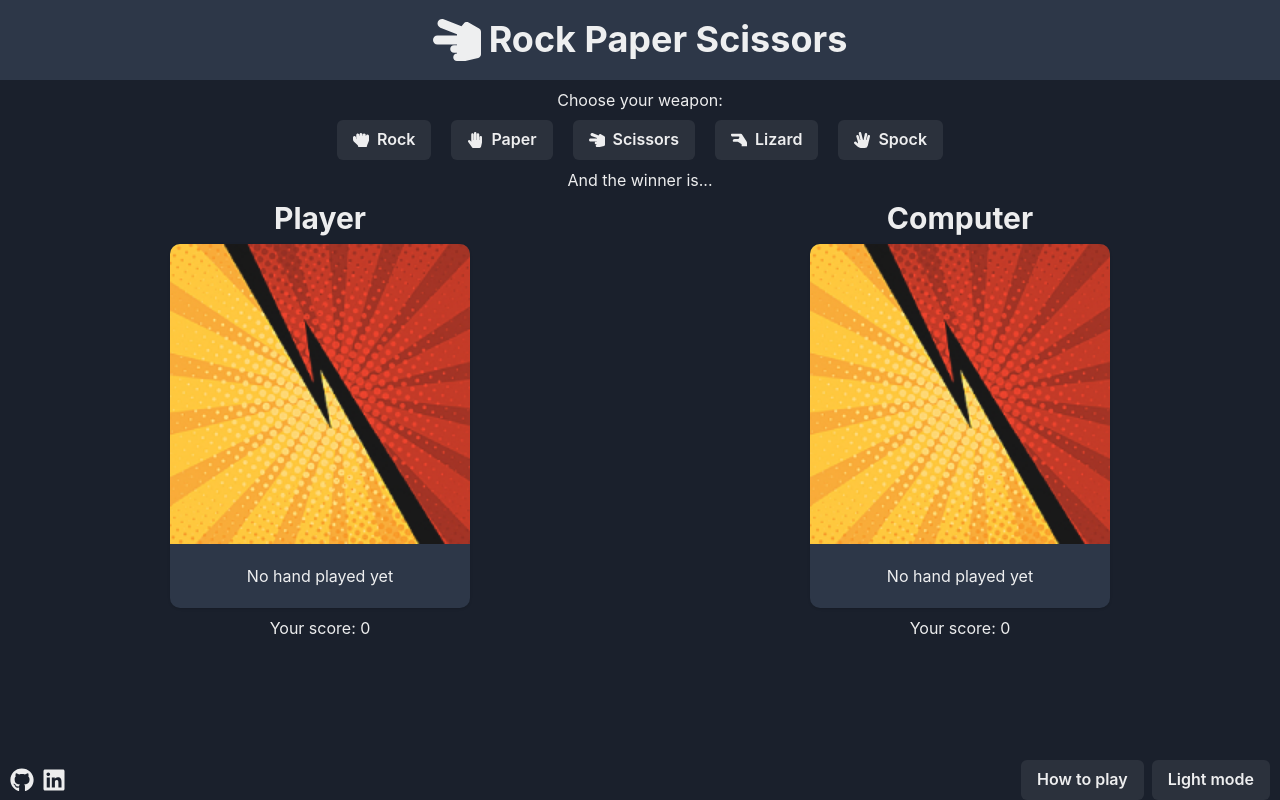
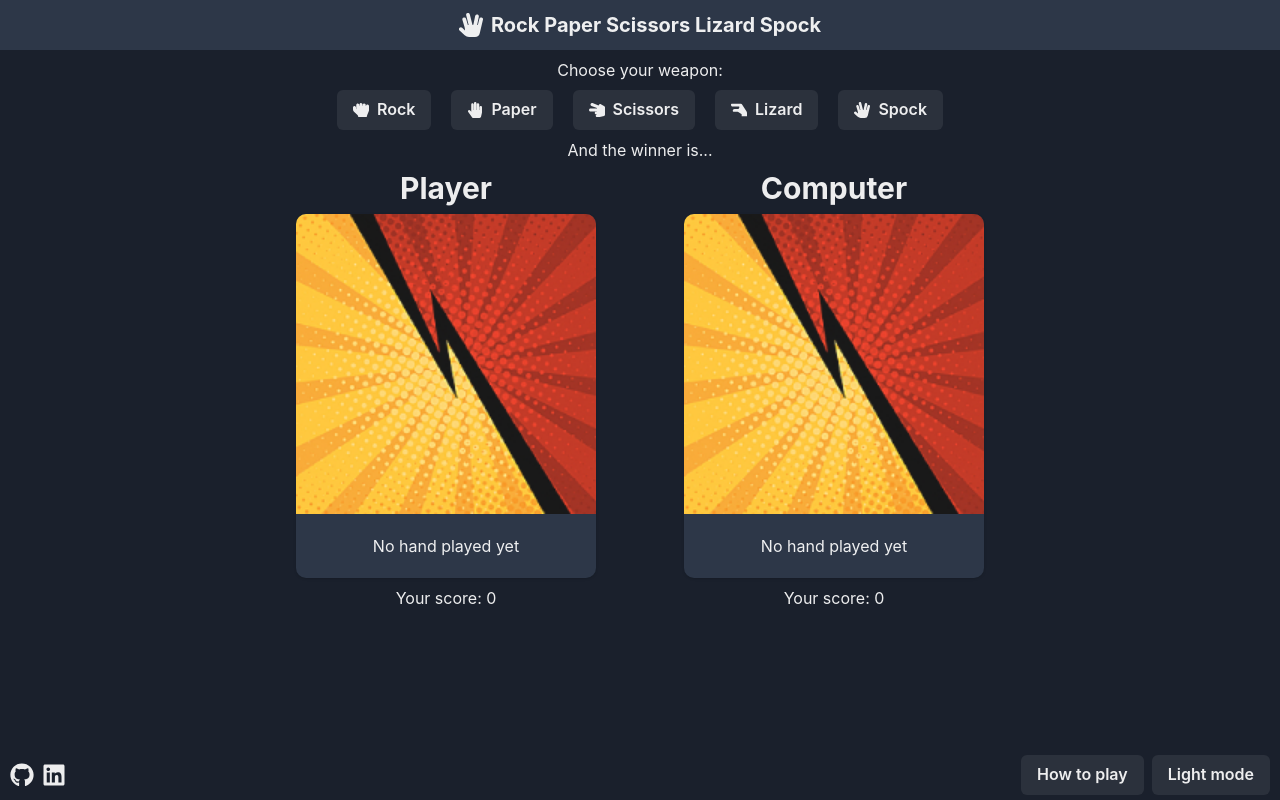
Before and after one commit to Netanel-Mordakhay/Rock-Paper-Scissors-Lizard-Spock, a React (Vite) app: page / in a window 1280 px wide. Built offline with nearby package versions, Linux system fonts and the light colour scheme.

Commit message:
Cards layout changes

```diff
--- a/src/App.tsx
+++ b/src/App.tsx
@@ -1,4 +1,4 @@
-import { Grid, GridItem, useColorModeValue } from "@chakra-ui/react";
+import { Grid, GridItem, HStack, useColorModeValue } from "@chakra-ui/react";
 import Header from "./components/Header";
 import FooterBar from "./components/FooterBar";
 import OptionButton from "./components/OptionButton";
@@ -52,16 +52,16 @@ function App() {
         templateAreas={{
           base: `"header header"
                   "info info"
-                  "user computer"
+                  "main main"
                   "footer footer"`,
           lg: `"header header"
                 "info info"
-                "user computer"
+                "main main"
                 "footer footer"`,
         }}
         gridTemplateRows={{
           base: "repeat(4, auto)",
-          lg: "80px 120px 1fr auto",
+          lg: "50px 120px 1fr 50px",
         }}
         gridTemplateColumns={{ base: '"repeat(2, 1fr)"', lg: "repeat(2, 1fr)" }}
         minHeight="100vh"
@@ -75,20 +75,21 @@ function App() {
             onSelectChoice={(choice) => handlePlayerChoice(choice)}
           />
         </GridItem>
-        <GridItem area={"user"} className="centered">
+        <GridItem area={"main"}>
+          <HStack className="centered">
             <PlayerInfo
               title="Player"
               currentChoice={gameState.playerChoice}
               currentScore={gameState.playerScore}
             />
-        </GridItem>
-        <GridItem area={"computer"} className="centered">
             <PlayerInfo
               title="Computer"
               currentChoice={gameState.computerChoice}
               currentScore={gameState.computerScore}
             />
+          </HStack>
         </GridItem>
+
         <GridItem area={"footer"} className="contentBox">
           <FooterBar />
         </GridItem>
--- a/src/components/Header.tsx
+++ b/src/components/Header.tsx
@@ -1,13 +1,13 @@
 import { Heading, HStack } from "@chakra-ui/react";
-import { FaHandScissors } from "react-icons/fa";
+import { FaHandSpock } from "react-icons/fa";
 import "animate.css";
 
 const Header = () => {
   return (
     <HStack className="header-container animate__animated animate__fadeInDown">
-      <FaHandScissors className="logo-icon" />
-      <Heading as="h1" size="xl">
-        Rock Paper Scissors
+      <FaHandSpock className="logo-icon" />
+      <Heading as="h1" size="md">
+        Rock Paper Scissors Lizard Spock
       </Heading>
     </HStack>
   );
--- a/src/components/PlayerInfo.tsx
+++ b/src/components/PlayerInfo.tsx
@@ -9,7 +9,7 @@ interface Props {
 
 const PlayerInfo = ({ title, currentChoice, currentScore }: Props) => {
   return (
-    <Stack alignItems="center">
+    <Stack alignItems="center" marginX={10}>
       <Heading as="h3" size="lg">
         {title}
       </Heading>
--- a/src/index.css
+++ b/src/index.css
@@ -22,7 +22,7 @@
 
 /* Header */
 .logo-icon {
-  font-size: 48px;
+  font-size: 24px;
   transition: transform 0.3s ease-in-out;
 }
 
```
Lines whose indentation alone changed are shown as unchanged.
